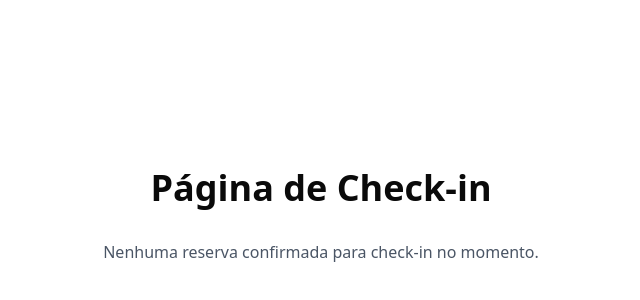
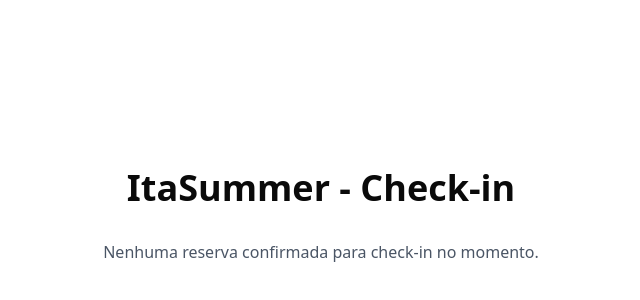
Before and after one commit to lanalcantara/ita-summer-1, a Next.js app: page /checkin in a window 1280 px wide. Shown: the part 184-484 px from the top of the page, without its empty margins (319-959 px from the left). Built offline with nearby package versions, Linux system fonts and the light colour scheme; no server answers; the database is empty.

Commit message:
refactor: Update project name to ItaSummer

```diff
--- a/src/app/checkin/page.tsx
+++ b/src/app/checkin/page.tsx
@@ -73,7 +73,7 @@ export default function CheckInPage() {
 
   return (
     <main className="flex min-h-screen flex-col items-center justify-center p-24">
-      <h1 className="text-4xl font-bold mb-8">Página de Check-in</h1>
+      <h1 className="text-4xl font-bold mb-8">ItaSummer - Check-in</h1>
       {error && <p className="text-red-500 mb-4">{error}</p>}
 
       {isLoading ? (
--- a/src/app/checkout/page.tsx
+++ b/src/app/checkout/page.tsx
@@ -109,7 +109,7 @@ export default function CheckoutPage() {
 
   return (
     <main className="flex min-h-screen flex-col items-center justify-center p-24">
-      <h1 className="text-4xl font-bold mb-8">Página de Check-out</h1>
+      <h1 className="text-4xl font-bold mb-8">ItaSummer - Check-out</h1>
       {error && <p className="text-red-500 mb-4">{error}</p>}
 
       {isLoading ? (
--- a/src/app/confirmations/page.tsx
+++ b/src/app/confirmations/page.tsx
@@ -62,7 +62,7 @@ export default function ConfirmationsPage() {
 
   return (
     <main className="flex min-h-screen flex-col items-center justify-center p-24">
-      <h1 className="text-4xl font-bold mb-8">Minhas Reservas para Confirmação</h1>
+      <h1 className="text-4xl font-bold mb-8">ItaSummer - Confirmações</h1>
       {error && <p className="text-red-500 mb-4">{error}</p>}
 
       {isLoading ? (
--- a/src/app/page.tsx
+++ b/src/app/page.tsx
@@ -72,7 +72,7 @@ export default function Home() {
 
   return (
     <main className="flex min-h-screen flex-col items-center justify-center p-24">
-      <h1 className="text-4xl font-bold mb-8">Casa Itamaracá Manager</h1>
+      <h1 className="text-4xl font-bold mb-8">ItaSummer</h1>
       {isLoading ? (
         <p className="text-gray-600">Carregando datas...</p>
       ) : (
```
